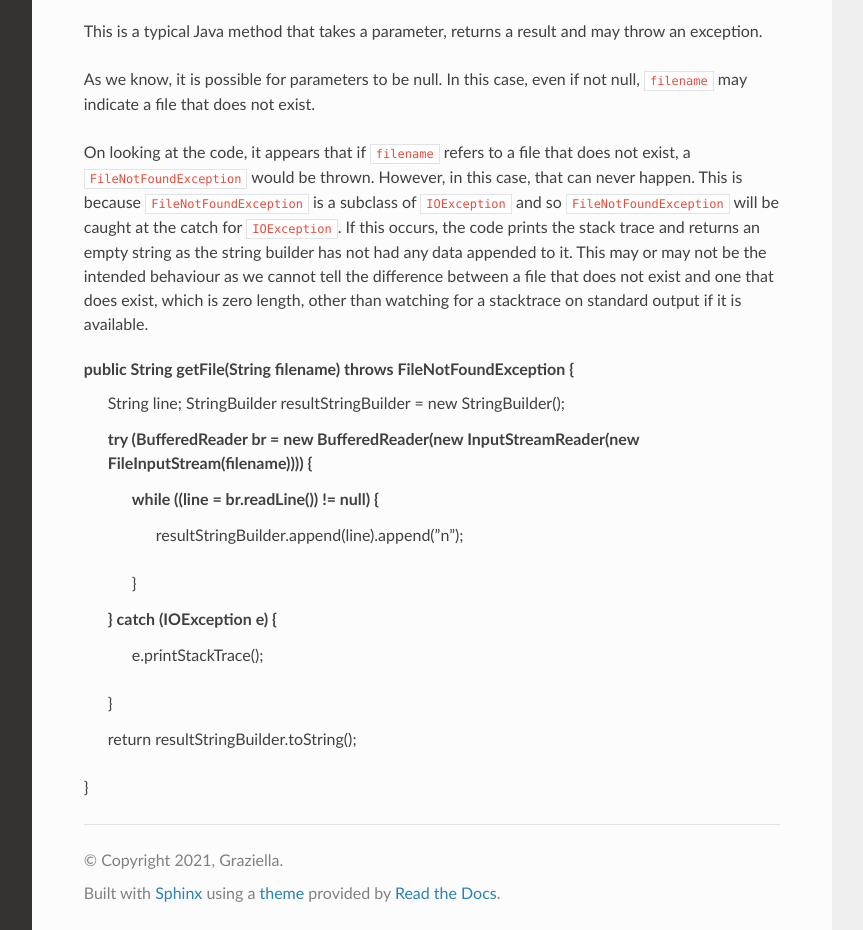
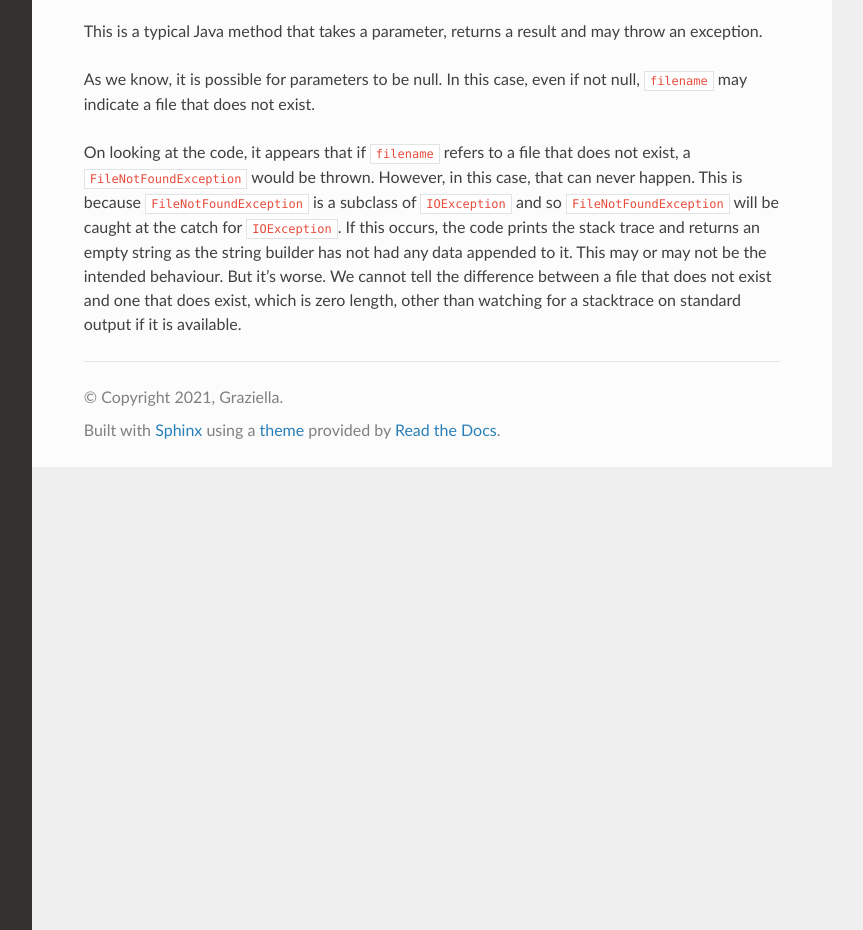
Before and after one commit to jh-evans/readthedocs, a Sphinx documentation site: the page built from docs/source/porting_to_darien.rst, in a window 1280 px wide and 1242 px high, cut to the strip 312-1242 px from the top of the window. Shown: the whole strip, without its empty margins (268-1131 px from the left). Built offline with Sphinx 7.4.7 and the Read the Docs theme 2.0.0, drawn with Linux system fonts in a browser that asks for light colours.

Commit message:
Update porting_to_darien.rst

```diff
--- a/docs/source/porting_to_darien.rst
+++ b/docs/source/porting_to_darien.rst
@@ -13,20 +13,5 @@ As we know, it is possible for parameters to be null. In this case, even if not
 
 On looking at the code, it appears that if ``filename`` refers to a file that does not exist, a ``FileNotFoundException`` would be thrown. However, in this case, that can never happen. This is because
 ``FileNotFoundException`` is a subclass of ``IOException`` and so ``FileNotFoundException`` will be caught at the catch for ``IOException``. If this occurs, the code prints the stack trace and returns an
-empty string as the string builder has not had any data appended to it. This may or may not be the intended behaviour as we cannot tell the difference between a file that does not exist and one that does
-exist, which is zero length, other than watching for a stacktrace on standard output if it is available.
-
-public String getFile(String filename) throws FileNotFoundException {
-    String line;
-    StringBuilder resultStringBuilder = new StringBuilder();
-
-    try (BufferedReader br = new BufferedReader(new InputStreamReader(new FileInputStream(filename)))) {
-        while ((line = br.readLine()) != null) {
-            resultStringBuilder.append(line).append("\n");
-        }
-    } catch (IOException e) {
-        e.printStackTrace();
-    }
-
-    return resultStringBuilder.toString();
-}
+empty string as the string builder has not had any data appended to it. This may or may not be the intended behaviour. But it's worse. We cannot tell the difference between a file that does not exist and one
+that does exist, which is zero length, other than watching for a stacktrace on standard output if it is available.
```
